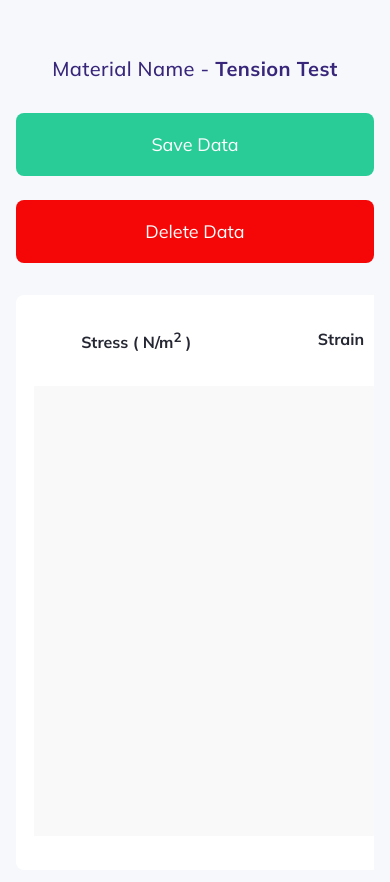
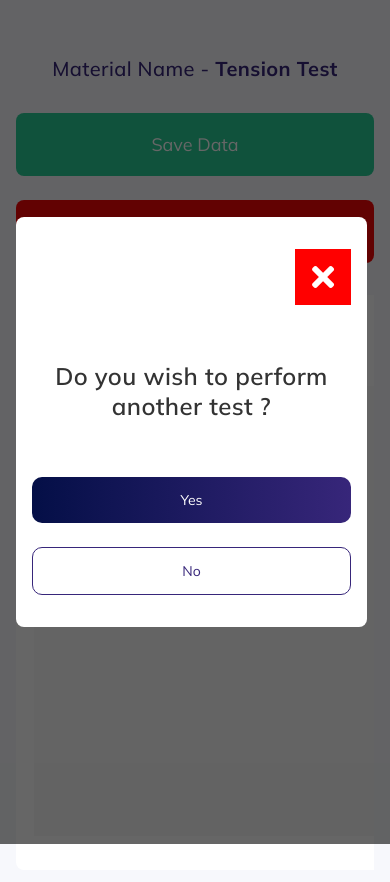
Before and after one commit to adelakuntobi/project, a plain HTML site: page complete.html in a window 390 px wide. Both pictures are taken after a click on the button "Save Data". Drawn offline with Linux system fonts and the light colour scheme.

Commit message:
Fixed minor erros

```diff
--- a/complete.html
+++ b/complete.html
@@ -28,8 +28,8 @@
     <div class="header-div">
       <h4 style="color: #37267A;">material name - <b>tension test</b></h4>
       <div>
-        <button>Save Data</button>
-        <button>Delete Data</button>
+        <button onclick="openModal()">Save Data</button>
+        <button onclick="openModal()">Delete Data</button>
       </div>
     </div>
     <div class="overflow">
@@ -91,13 +91,13 @@
   </section>
   <section id="modal-tension" class="modal-bg">
     <div class="modal-text">
-      <i id="close-tension" class="fas fa-times"></i>
+      <i onclick="closeModal()" id="close-tension" class="fas fa-times"></i>
       <h3 class="end-text">Do you wish to perform another test ?</h3>
       <div class="button-div">
         <a href="./index.html" style="width: 100%;">
           <button id="abort-test">Yes</button>
         </a>
-        <button id="resume-test" class="inverted-btn">No</button>
+        <button onclick="closeModal()" id="resume-test" class="inverted-btn">No</button>
       </div>
     </div>
   </section>
--- a/js/complete.js
+++ b/js/complete.js
@@ -0,0 +1,12 @@
+const Btn = document.querySelector("#btn"),
+modal = document.querySelector("#modal-tension"),
+abortTest = document.querySelector("#abort-test")
+
+const openModal = () => {
+  modal.style.display = "flex"
+}
+
+
+const closeModal = () => {
+  modal.style.display = "none"
+  }
--- a/sass/_necessary.scss
+++ b/sass/_necessary.scss
@@ -165,14 +165,20 @@ a {
       }
     }
     @media (max-width: 700px) {
-      min-width: auto;
+      min-width: auto !important;
       width: 90%;
       padding: 2rem 1rem;
+      h3{
+        margin: 3.5rem 0 !important;
+      }
       form fieldset {
         padding: 2rem 1rem;
       }
       .button-div {
         grid-template-columns: 1fr;
+        button{
+          padding: 14px 32px;
+        }
       }
     }
   }
```
Also changed, not shown: css/style.css.
